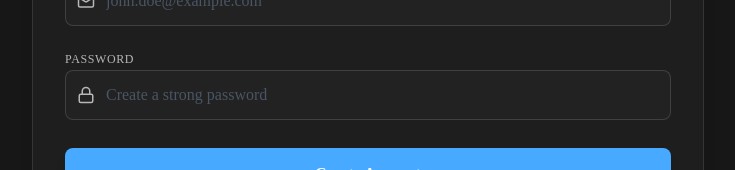
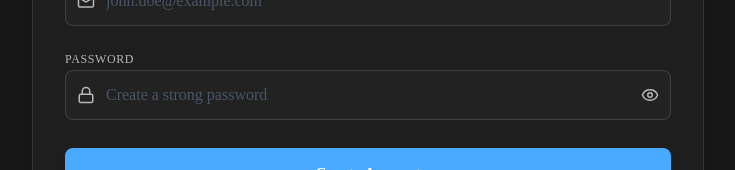
Before and after one commit to blckzr/Scalio, a React (Vite) app in the folder client/: page /registration in a window 1280 px wide. Shown: the part 487-657 px from the top of the page, without its empty margins (272-1007 px from the left). Built offline with nearby package versions, Linux system fonts and the light colour scheme.

Commit message:
[refractor] changed file layout for page folder

```diff
--- a/client/src/App.tsx
+++ b/client/src/App.tsx
@@ -2,15 +2,15 @@ import { Routes, Route, Navigate } from "react-router-dom";
 import MainLayout from "./layouts/MainLayout";
 import ProtectedRoute from "./components/ProtectedRoutes";
 import HomePage from "./pages/HomePage";
-import LoginPage from "./pages/LoginPage";
-import RegistrationPage from "./pages/RegistrationPage";
+import LoginPage from "./pages/auth/LoginPage";
+import RegistrationPage from "./pages/auth/RegistrationPage";
 
 // ---------------------------------------------
 // MOCK AUTH STATE (Replace this with real logic later)
 // ---------------------------------------------
 const user = {
-  isConnected: true, // Change to 'false' to test Login redirect
-  role: "user", // Change to 'admin' to test Admin route
+  isConnected: true,
+  role: "user",
 };
 // ---------------------------------------------
 
--- a/client/src/pages/HomePage.tsx
+++ b/client/src/pages/HomePage.tsx
@@ -100,7 +100,7 @@ const HomePage = () => {
         </div>
 
         {/* Visual Decoration (Optional) */}
-        <div className="w-full md:w-1/3 bg-gradient-to-br from-primary to-purple-600 h-64 rounded-xl opacity-20 blur-3xl absolute md:relative pointer-events-none"></div>
+        <div className="w-full md:w-1/3 bg-linear-to-br from-primary to-purple-600 h-64 rounded-xl opacity-20 blur-3xl absolute md:relative pointer-events-none"></div>
       </section>
     </div>
   );
--- a/client/src/pages/RegistrationPage.tsx
+++ b/client/src/pages/auth/RegistrationPage.tsx
@@ -8,6 +8,8 @@ import {
   Lock,
   Linkedin,
   Globe,
+  EyeOff,
+  Eye,
 } from "lucide-react";
 
 const RegistrationPage = () => {
@@ -186,7 +188,15 @@ const RegistrationPage = () => {
                   placeholder="Create a strong password"
                   className="input-field"
                 />
-                {/* Reuse Eye Toggle logic if you want here */}
+                {/* ADD THIS BUTTON to use setShowPassword */}
+                <button
+                  type="button"
+                  onClick={() => setShowPassword(!showPassword)} // <--- Used here!
+                  className="absolute inset-y-0 right-0 pr-3 flex items-center text-accent hover:text-white cursor-pointer"
+                >
+                  {/* Import Eye/EyeOff from lucide-react first */}
+                  {showPassword ? <EyeOff size={18} /> : <Eye size={18} />}
+                </button>
               </div>
             </div>
 
```
Also changed, not shown: client/src/pages/auth/LoginPage.tsx (renamed from client/src/pages/LoginPage.tsx).
